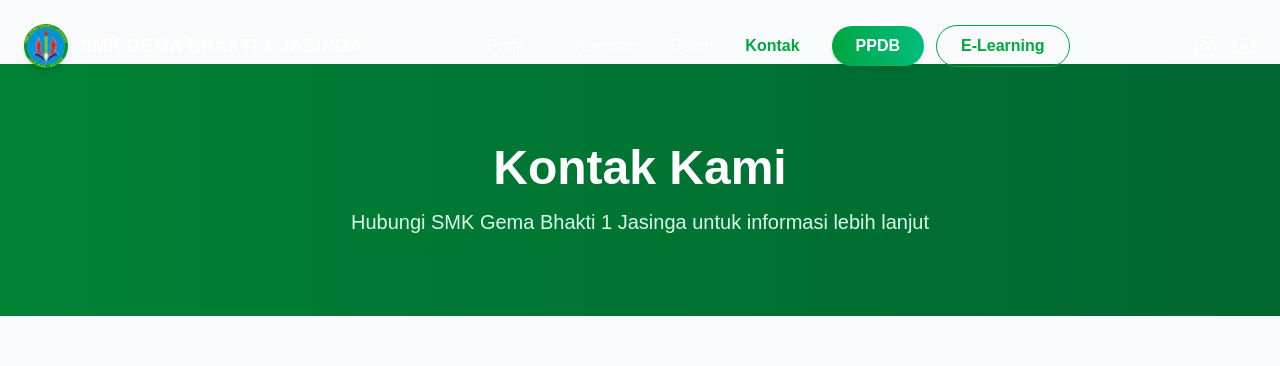
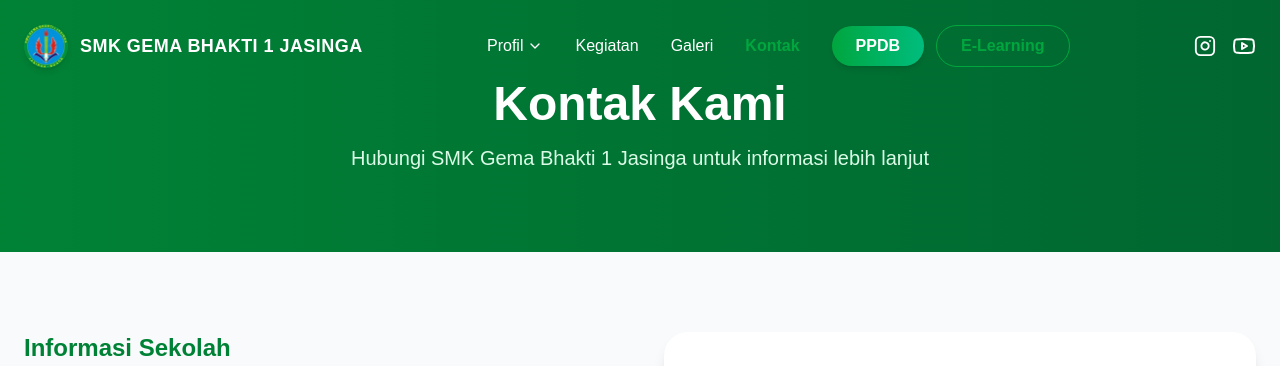
Before and after one commit to Dimas712/smk-gema-bhakti, a Next.js app: page /kontak in a window 1280 px wide. Shown: the top 366 px of the page. Built offline with nearby package versions, Linux system fonts and the light colour scheme.

Commit message:
perbaikan

```diff
--- a/src/app/(website)/kontak/page.jsx
+++ b/src/app/(website)/kontak/page.jsx
@@ -7,7 +7,7 @@
     <main className="min-h-screen bg-gray-50 text-gray-800">
 
       {/* Header */}
-      <section className="bg-gradient-to-r from-green-700 to-green-800 text-white py-20 text-center mt-16">
+      <section className="bg-gradient-to-r from-green-700 to-green-800 text-white py-20 text-center">
         <h1 className="text-4xl md:text-5xl font-bold mb-4">
           Kontak Kami
         </h1>
```
